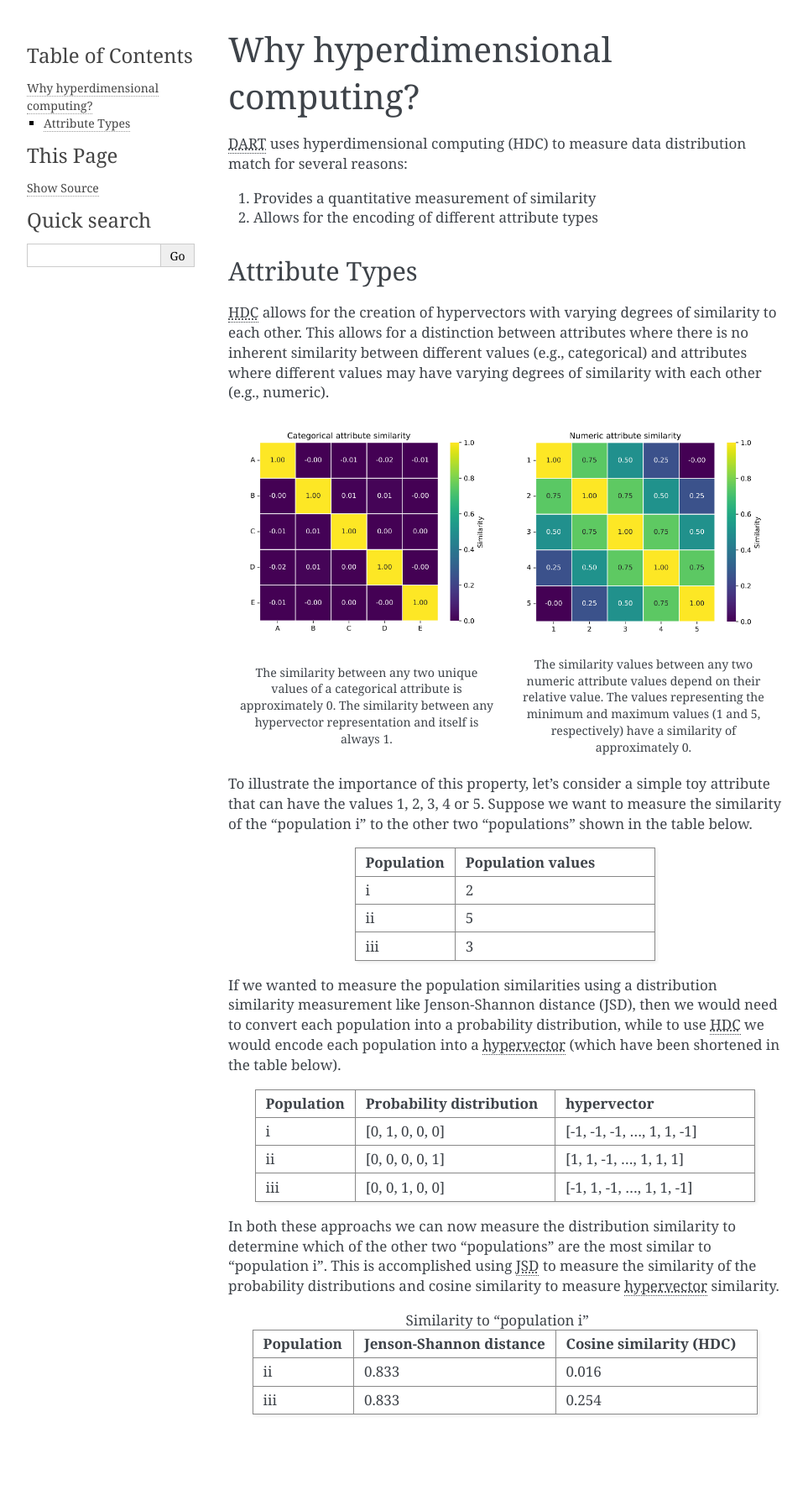
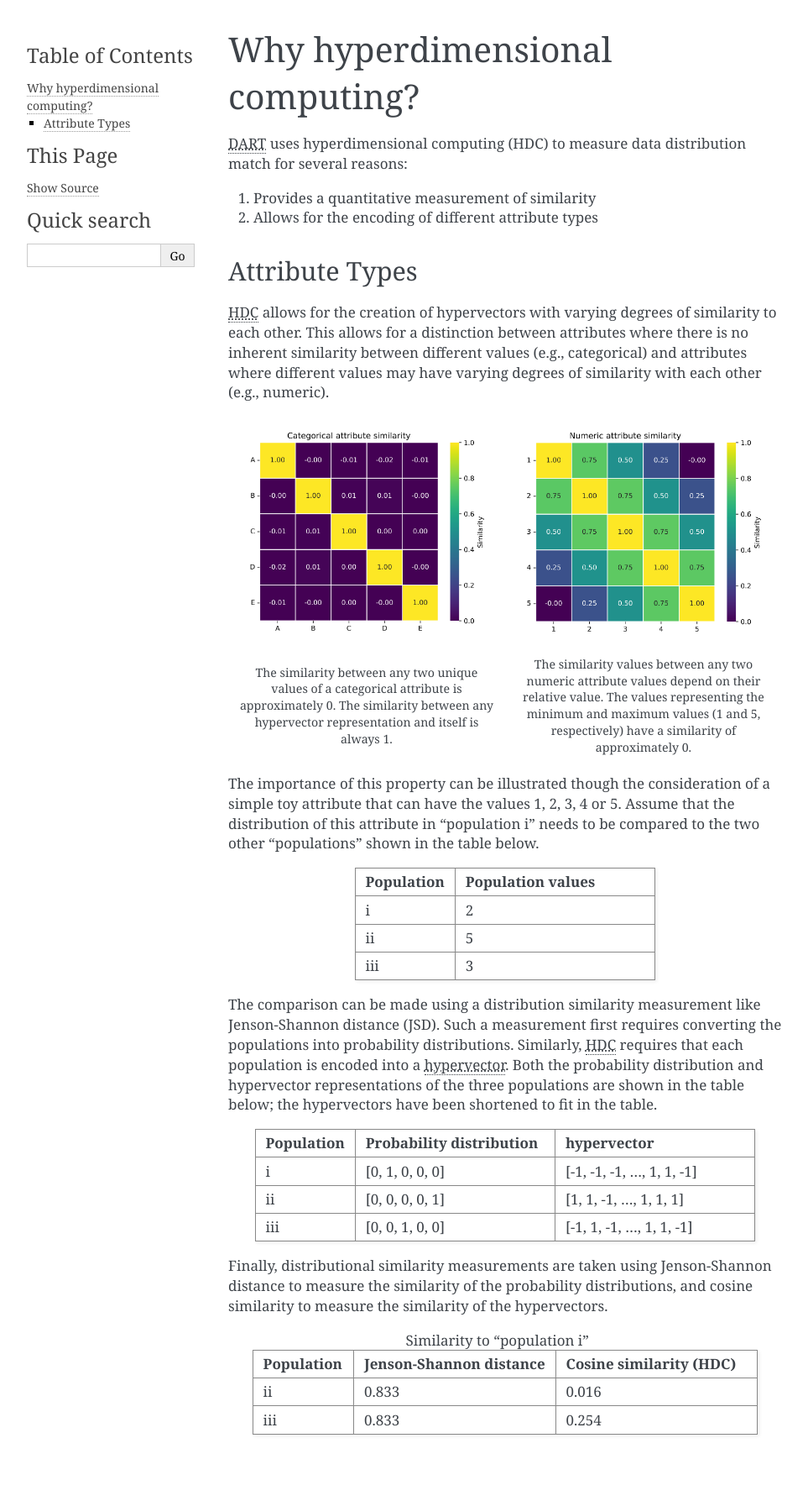
Before and after one commit to DIDSR/DART, a Sphinx documentation site: the page built from docs/HDC.rst, in a window 1280 px wide. Shown: the whole page at 84% size, without its empty margins (148-1111 px from the left). Built offline with Sphinx 7.4.7, drawn with Linux system fonts in a browser that asks for light colours; before the commit the page ends 1763 px from its top, so only the background shows below that.

Commit message:
language update

```diff
--- a/docs/HDC.rst
+++ b/docs/HDC.rst
@@ -26,8 +26,8 @@ may have varying degrees of similarity with each other (e.g., numeric).
       - The similarity values between any two numeric attribute values depend on their relative value.
         The values representing the minimum and maximum values (1 and 5, respectively) have a similarity of approximately 0.
 
-To illustrate the importance of this property, let's consider a simple toy attribute that can have the values 1, 2, 3, 4 or 5.
-Suppose we want to measure the similarity of the "population i" to the other two "populations" shown in the table below.
+The importance of this property can be illustrated though the consideration of a simple toy attribute that can have the values 1, 2, 3, 4 or 5.
+Assume that the distribution of this attribute in "population i" needs to be compared to the two other "populations" shown in the table below.
 
 .. list-table::
     :widths: 10 20
@@ -42,9 +42,10 @@ Suppose we want to measure the similarity of the "population i" to the other two
     * - iii
       - 3
 
-If we wanted to measure the population similarities using a distribution similarity measurement like Jenson-Shannon distance (JSD),
-then we would need to convert each population into a probability distribution,
-while to use :abbr:`HDC (hyperdimensional computing)` we would encode each population into a :abbr:`hypervector (hyperdimensional vector)` (which have been shortened in the table below).
+The comparison can be made using a distribution similarity measurement like Jenson-Shannon distance (JSD).
+Such a measurement first requires converting the populations into probability distributions.
+Similarly, :abbr:`HDC (hyperdimensional computing)` requires that each population is encoded into a :abbr:`hypervector (hyperdimensional vector)`.
+Both the probability distribution and hypervector representations of the three populations are shown in the table below; the hypervectors have been shortened to fit in the table.
 
 .. list-table::
     :widths: 10 20 20
@@ -63,9 +64,7 @@ while to use :abbr:`HDC (hyperdimensional computing)` we would encode each popul
       - [0, 0, 1, 0, 0]
       - [-1, 1, -1, ..., 1, 1, -1]
 
-In both these approachs we can now measure the distribution similarity to determine which of the other two "populations" are the most similar to "population i".
-This is accomplished using :abbr:`JSD (jenson-shannon distance)` to measure the similarity of the probability distributions and
-cosine similarity to measure :abbr:`hypervector (hyperdimensional vector)` similarity.
+Finally, distributional similarity measurements are taken using Jenson-Shannon distance to measure the similarity of the probability distributions, and cosine similarity to measure the similarity of the hypervectors.
 
 .. list-table:: Similarity to "population i"
     :widths: 10 20 20
--- a/docs/conf.py
+++ b/docs/conf.py
@@ -35,7 +35,7 @@ html_theme = 'alabaster'
 html_theme_options = { # options available depend on the theme used
     "github_user": "DIDSR",
     "github_repo": "DART",
-    "description": "Quantitative DAta RepresenTativeness measurment"
+    "description": "Quantitative DAta RepresenTativeness measurement"
 }
 
 html_static_path = ['_static']
```
